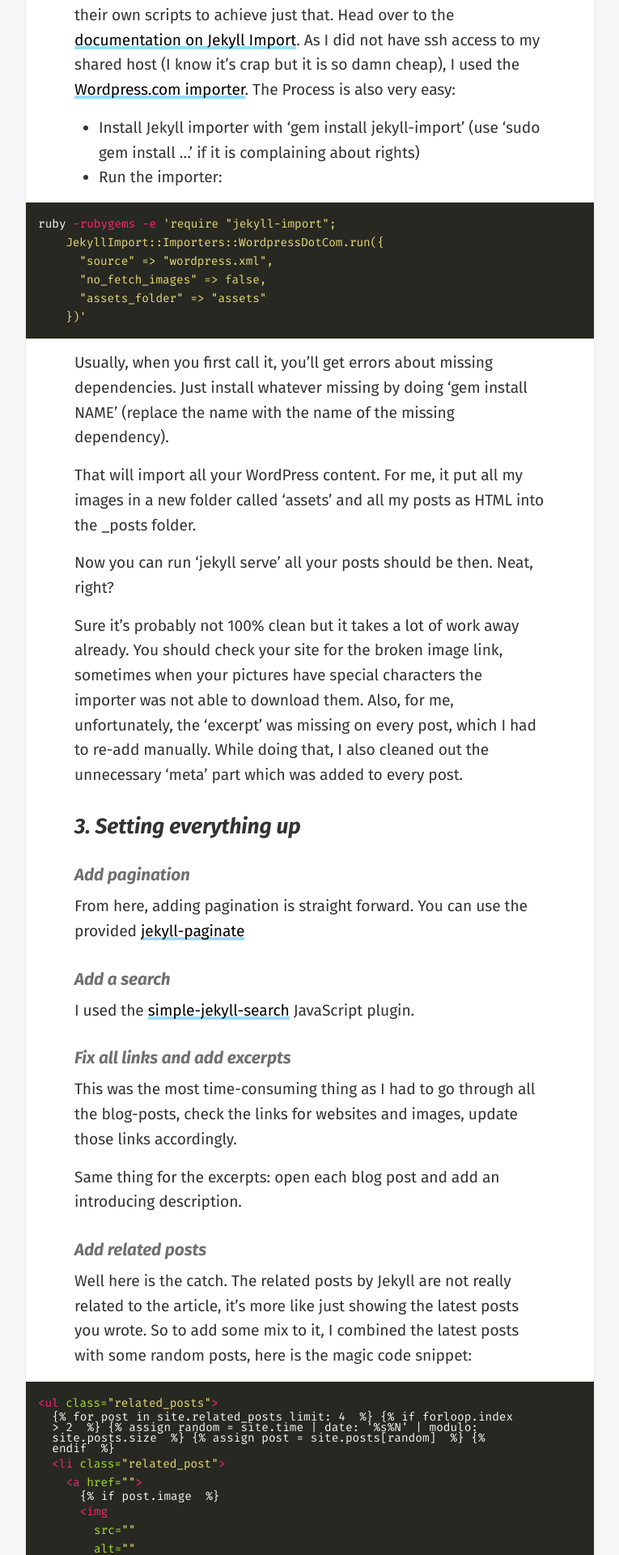
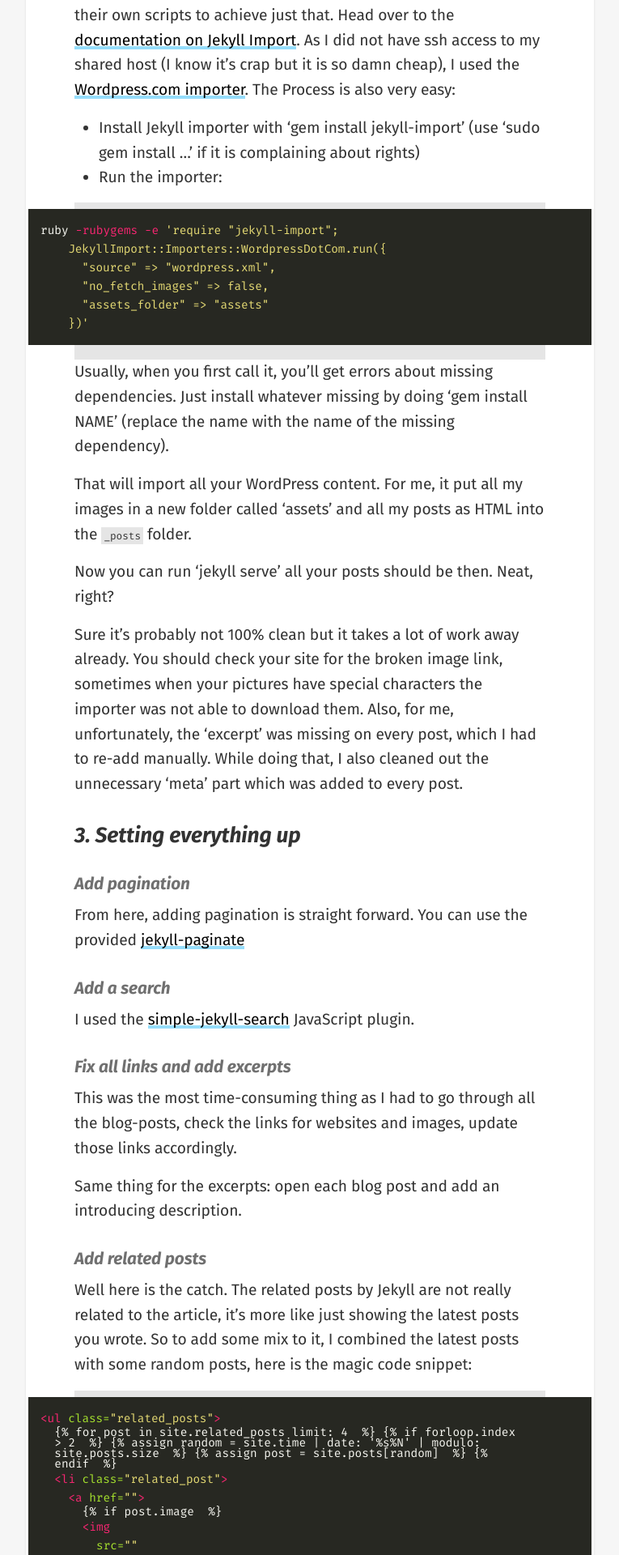
Before and after one commit to ThibaultJanBeyer/blog.thibaultjanbeyer.com-v2, a Jekyll site: the page built from _posts/2018-12-29-migrating-wordpress-to-jekyll-blog.md, in a window 1280 px wide. Shown: the part 2622-4542 px from the top of the page at 81% size, without its empty margins (257-1022 px from the left). Built offline with Jekyll 4.4.1, drawn with Linux system fonts in a browser that asks for light colours; nearby versions of some CDN libraries; some web fonts are replaced; comment, search, counter and statistics services are not loaded.

Commit message:
add inline hiliting

```diff
--- a/_sass/_syntax-hilite.scss
+++ b/_sass/_syntax-hilite.scss
@@ -1,9 +1,9 @@
-// .highlighter-rouge {
-//   background: rgba(0, 0, 0, 0.1);
-//   padding: 3px;
-//   font-family: Fira Mono;
-//   font-size: 0.8rem;
-// }
+.highlighter-rouge {
+  background: rgba(0, 0, 0, 0.1);
+  padding: 3px;
+  font-family: Fira Mono;
+  font-size: 0.8rem;
+}
 
 pre.highlight {
   overflow: auto;
```
